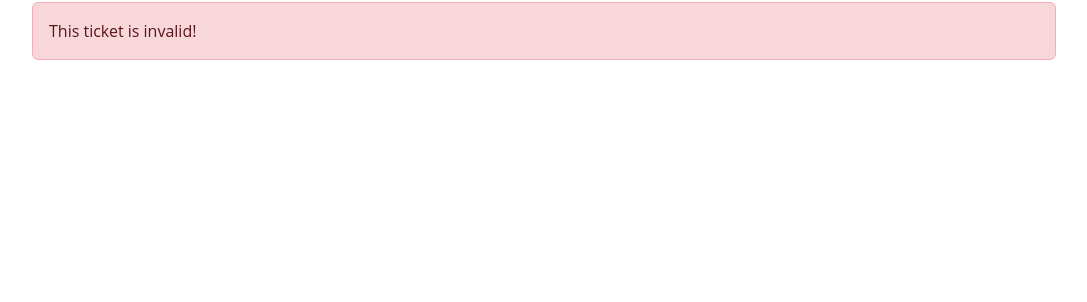
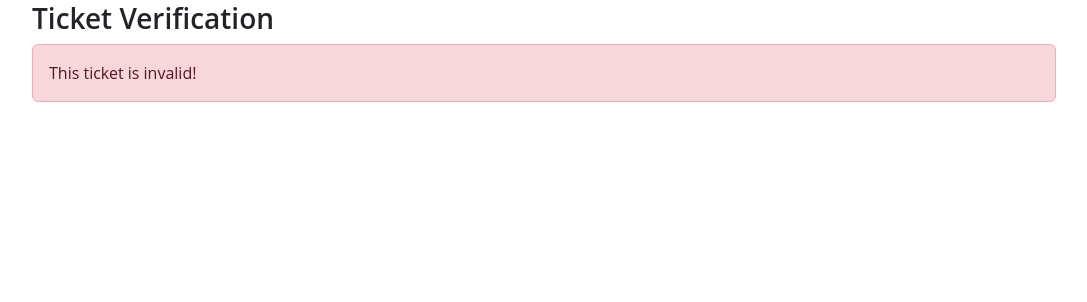
Before and after one commit to oleksii-nakhod/tickets, a Flask app: template templates/verify.html in a window 1280 px wide. Shown: the part 61-363 px from the top of the page, without its empty margins (96-1183 px from the left). Run offline with Flask 2, Linux system fonts and the light colour scheme; the template is opened without the code that fills it, so the values that code supplies are empty; parts of the project's set-up code (start-up, migrations or seed data) failed here and were passed over; some web fonts are replaced.

Commit message:
Add ticket verification title

```diff
--- a/templates/verify.html
+++ b/templates/verify.html
@@ -1,6 +1,7 @@
 {% extends 'base.html' %}
 {% block content %}
 <main class="container-fluid" id="admin-content">
+<h1>Ticket Verification</h1>
 {% if data['status'] == 'valid' %}
 <div class="alert alert-success" role="alert">
     <dl class="row">
```
